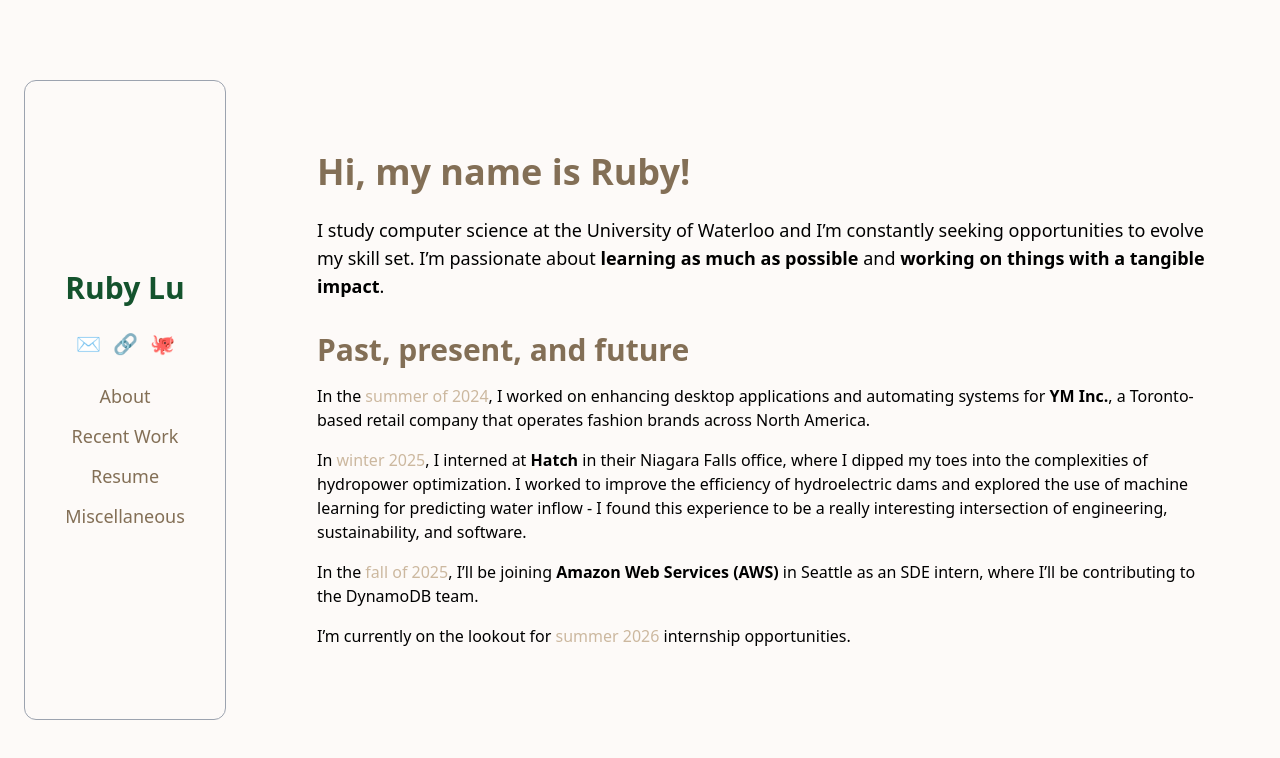
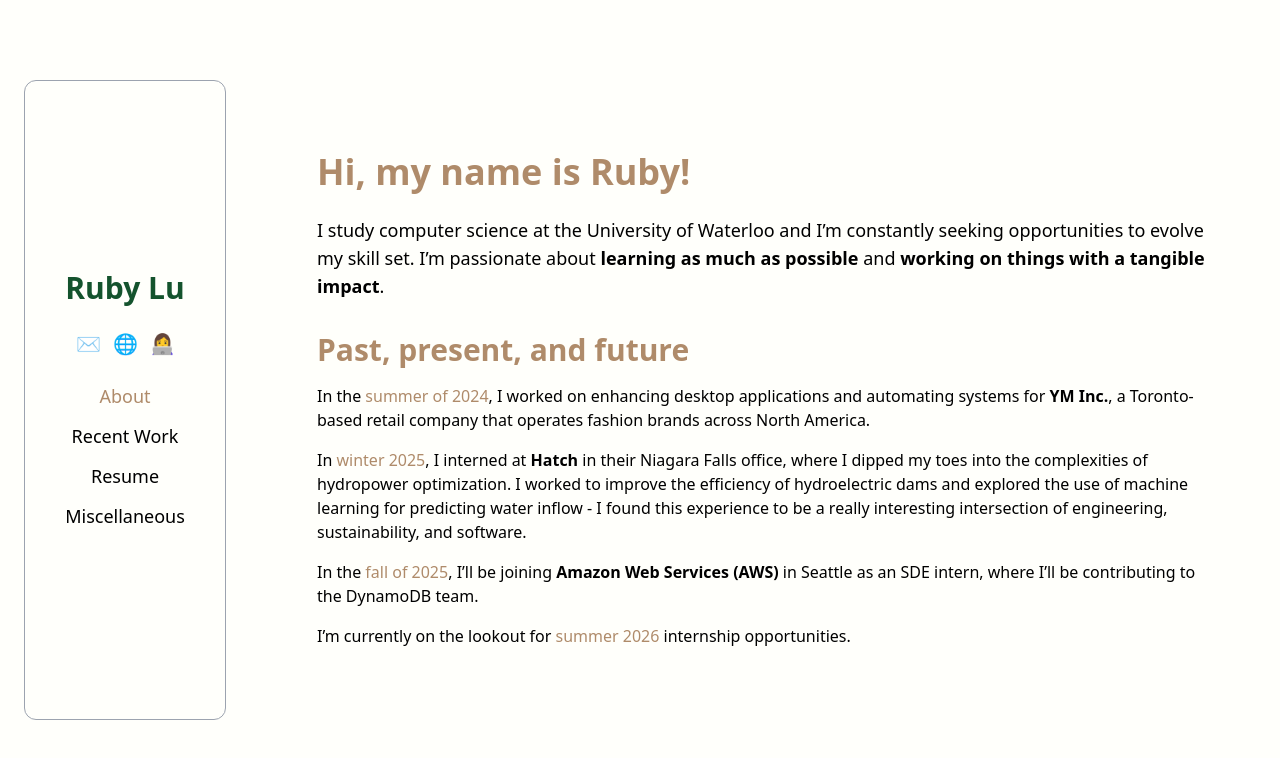
Before and after one commit to rubylu-05/personal-website, a Next.js app: page /about in a window 1280 px wide. Shown: the top 758 px of the page. Built offline with nearby package versions, Linux system fonts and the light colour scheme.

Commit message:
update nav

```diff
--- a/src/app/about/page.js
+++ b/src/app/about/page.js
@@ -1,21 +1,21 @@
 export default function About() {
     return (
-      <div>
-        <h1 className="text-4xl font-bold text-[#836f56] mb-6">Hi, my name is Ruby!</h1>
+      <div className="bg-light">
+        <h1 className="text-4xl font-bold text-secondary mb-6">Hi, my name is Ruby!</h1>
         <p className="text-lg mb-8">
           I study computer science at the University of Waterloo and I’m constantly seeking opportunities to evolve my skill set. I’m passionate about <strong>learning as much as possible</strong> and <strong>working on things with a tangible impact</strong>.
         </p>
-        <h2 className="text-3xl font-bold text-[#836f56] mb-4">Past, present, and future</h2>
+        <h2 className="text-3xl font-bold text-secondary mb-4">Past, present, and future</h2>
         <p className="mb-4">
-          In the <span className="text-[#ccb89f]">summer of 2024</span>, I worked on enhancing desktop applications and automating systems for <strong>YM Inc.</strong>, a Toronto-based retail company that operates fashion brands across North America.
+          In the <span className="text-secondary">summer of 2024</span>, I worked on enhancing desktop applications and automating systems for <strong>YM Inc.</strong>, a Toronto-based retail company that operates fashion brands across North America.
         </p>
         <p className="mb-4">
-          In <span className="text-[#ccb89f]">winter 2025</span>, I interned at <strong>Hatch</strong> in their Niagara Falls office, where I dipped my toes into the complexities of hydropower optimization. I worked to improve the efficiency of hydroelectric dams and explored the use of machine learning for predicting water inflow - I found this experience to be a really interesting intersection of engineering, sustainability, and software.
+          In <span className="text-secondary">winter 2025</span>, I interned at <strong>Hatch</strong> in their Niagara Falls office, where I dipped my toes into the complexities of hydropower optimization. I worked to improve the efficiency of hydroelectric dams and explored the use of machine learning for predicting water inflow - I found this experience to be a really interesting intersection of engineering, sustainability, and software.
         </p>
         <p className="mb-4">
-          In the <span className="text-[#ccb89f]">fall of 2025</span>, I’ll be joining <strong>Amazon Web Services (AWS)</strong> in Seattle as an SDE intern, where I’ll be contributing to the DynamoDB team.
+          In the <span className="text-secondary">fall of 2025</span>, I’ll be joining <strong>Amazon Web Services (AWS)</strong> in Seattle as an SDE intern, where I’ll be contributing to the DynamoDB team.
         </p>
-        <p>I’m currently on the lookout for <span className="text-[#ccb89f]">summer 2026</span> internship opportunities.</p>
+        <p>I’m currently on the lookout for <span className="text-secondary">summer 2026</span> internship opportunities.</p>
       </div>
     );
   }
--- a/src/app/layout.js
+++ b/src/app/layout.js
@@ -1,30 +1,55 @@
+'use client'; // Add this directive to indicate the file is a Client Component
+
 import '../styles/globals.css';
 import Link from 'next/link';
-
-export const metadata = {
-  title: 'Ruby Lu',
-  description: 'Personal Website',
-};
+import { usePathname } from 'next/navigation'; // Use usePathname instead of useRouter
+import { metadata } from './metadata'; // Import metadata
 
 export default function RootLayout({ children }) {
+  const pathname = usePathname(); // Use the pathname hook
+
   return (
     <html lang="en">
-      <body className="bg-[#fdfaf8] text-black h-screen w-screen">
+      <head>
+        <title>{metadata.title}</title>
+        <meta name="description" content={metadata.description} />
+      </head>
+      <body className="bg-light text-black h-screen w-screen">
         <div className="flex h-full">
           {/* Sidebar */}
           <aside className="w-[250px] flex justify-center items-center px-6">
             <div className="border border-gray-400 rounded-xl p-6 w-full h-[80%] flex flex-col justify-center items-center">
               <div className="text-3xl font-bold text-green-900 mb-6">Ruby Lu</div>
               <div className="flex gap-3 text-xl text-[#836f56] mb-6">
-                <a href="mailto:email@example.com">✉️</a>
-                <a href="#">🔗</a>
-                <a href="#">🐙</a>
+                <a href="mailto:r25lu@uwaterloo.ca">✉️</a>
+                <a href="#">🌐</a>
+                <a href="#">👩‍💻</a>
               </div>
-              <nav className="text-[#836f56] text-lg font-medium space-y-3 text-center">
-                <Link href="/" className="block hover:text-green-900">About</Link>
-                <Link href="/work" className="block hover:text-green-900">Recent Work</Link>
-                <Link href="/resume" className="block hover:text-green-900">Resume</Link>
-                <Link href="/misc" className="block hover:text-green-900">Miscellaneous</Link>
+              <nav className="text-black text-lg font-medium space-y-3 text-center">
+                <Link
+                  href="/"
+                  className={`block hover:text-secondary ${pathname === '/about' ? 'text-secondary' : ''}`}
+                >
+                  About
+                </Link>
+                <Link
+                  href="/work"
+                  className={`block hover:text-secondary ${pathname === '/work' ? 'text-secondary' : ''}`}
+                >
+                  Recent Work
+                </Link>
+                <Link
+                  href="/resume"
+                  className={`block hover:text-secondary ${pathname === '/resume' ? 'text-secondary' : ''}`}
+                >
+                  Resume
+                </Link>
+                <Link
+                  href="/misc"
+                  className={`block hover:text-secondary ${pathname === '/misc' ? 'text-secondary' : ''}`}
+                >
+                  Miscellaneous
+                </Link>
               </nav>
             </div>
           </aside>
--- /dev/null
+++ b/src/app/metadata.js
@@ -0,0 +1,4 @@
+export const metadata = {
+    title: 'Ruby Lu',
+    description: 'Personal Website',
+  };
--- a/src/app/work/page.js
+++ b/src/app/work/page.js
@@ -1,8 +1,10 @@
-export default function WorkPage() {
-    return (
-      <div>
-        <h2 className="text-3xl font-bold mb-4">Recent Work</h2>
-        <p className="text-lg">Here’s what I’ve been working on recently...</p>
-      </div>
-    );
-  }
+export default function About() {
+  return (
+    <div>
+      <h1 className="text-4xl font-bold text-[#836f56] mb-6">Hi, my name is Ruby!</h1>
+      <p className="text-lg mb-8">
+        I study computer science at the University of Waterloo and I’m constantly seeking opportunities to evolve my skill set. I’m passionate about <strong>learning as much as possible</strong> and <strong>working on things with a tangible impact</strong>.
+      </p>
+    </div>
+  );
+}
--- a/tailwind.config.js
+++ b/tailwind.config.js
@@ -5,7 +5,13 @@ module.exports = {
     "./src/components/**/*.{js,ts,jsx,tsx}",
   ],
   theme: {
-    extend: {},
+    extend: {
+      colors: {
+        "light": "#fffffb",
+        "primary": "#145943",
+        "secondary": "#af8b6a"
+      }
+    },
   },
   plugins: [],
 }
```
